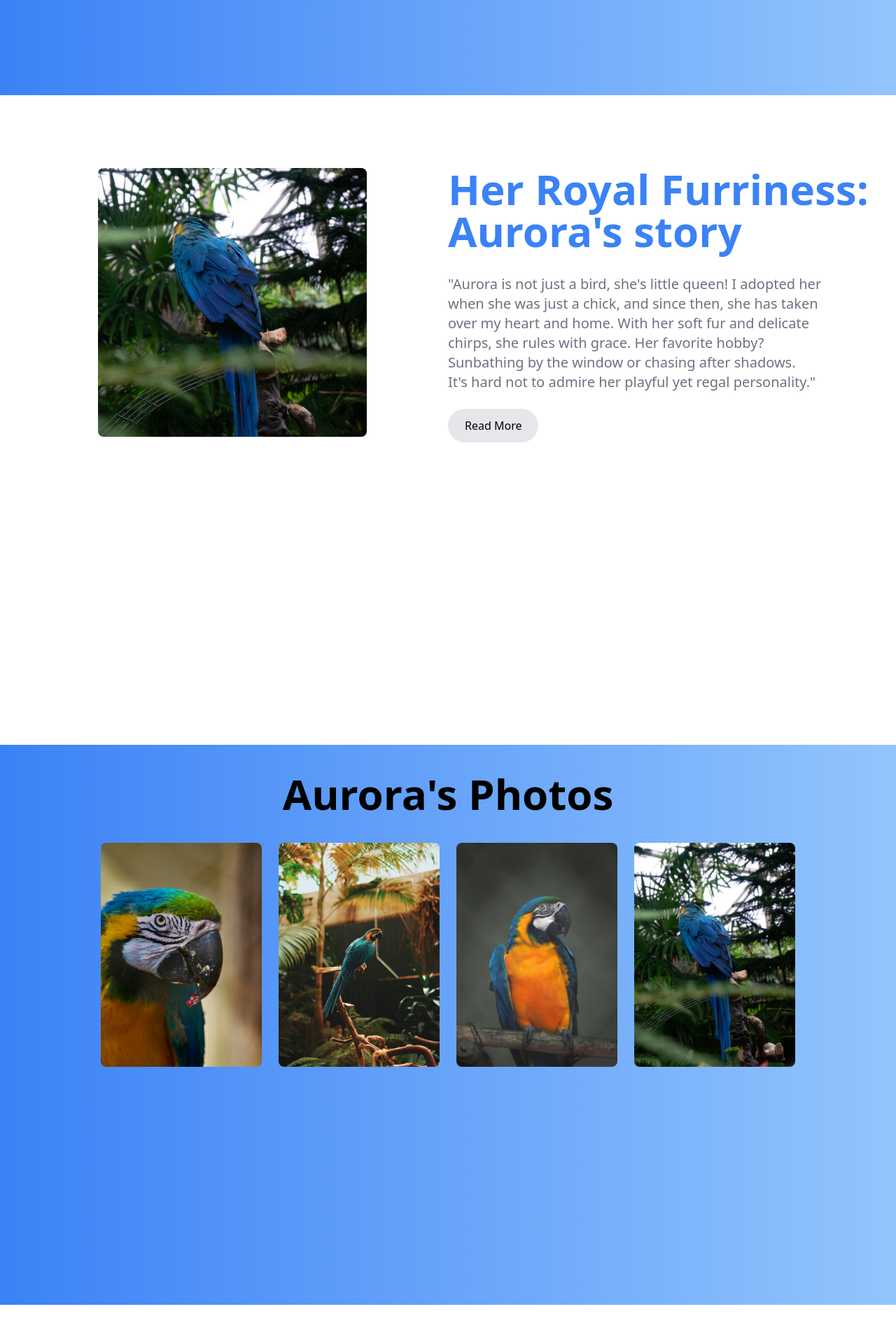
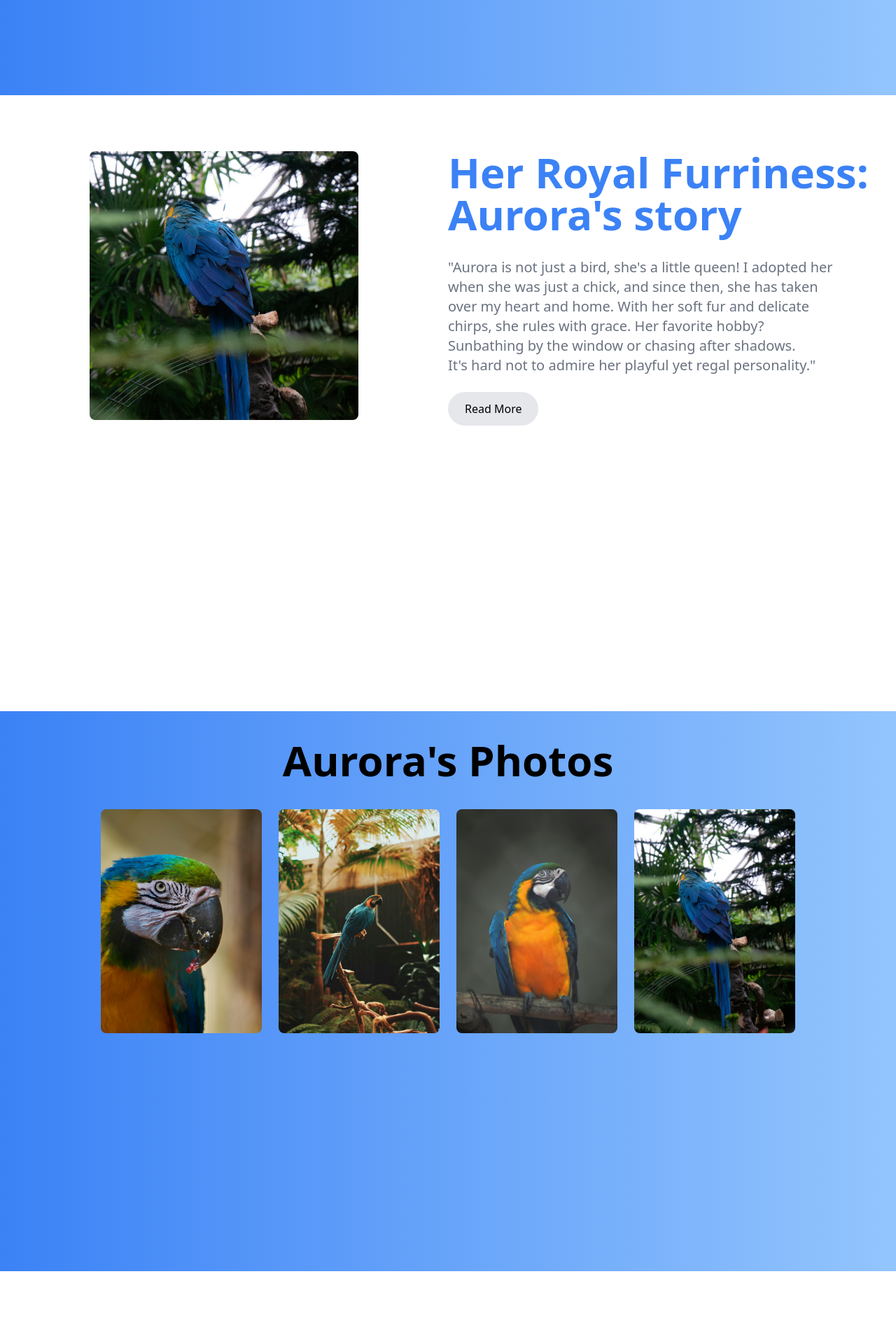
Before and after one commit to TunmiDev/Aurora, a React (Vite) app: page / in a window 1280 px wide. Shown: the part 720-2640 px from the top of the page at 70% size. Built offline with nearby package versions, Linux system fonts and the light colour scheme.

Commit message:
corrections

```diff
--- a/src/Components/About Us/AboutUs.jsx
+++ b/src/Components/About Us/AboutUs.jsx
@@ -3,8 +3,8 @@ import About from "../../assets/About.jpg";
 
 const AboutUs = () => {
   return (
-    <div className="p-6">
-      <div className="flex flex-col sm:flex-row items-center sm:items-start md:h-screen space-y-8 sm:space-y-0 mt-20">
+    <div>
+      <div className="flex flex-col sm:flex-row items-center sm:items-start md:h-screen space-y-3 sm:space-y-0 mt-20">
         {/* Right Section (Image) */}
         <div className="w-full md:w-1/2 flex justify-center">
           <img
@@ -21,7 +21,7 @@ const AboutUs = () => {
             Aurora's story
           </h2>
           <p className="text-gray-500 text-lg sm:text-xl pt-6 sm:pt-8">
-            "Aurora is not just a bird, she's little queen! I adopted her
+            "Aurora is not just a bird, she's a little queen! I adopted her
             <br />
             when she was just a chick, and since then, she has taken <br />
             over my heart and home. With her soft fur and delicate <br />
--- a/src/Components/Gallery/Gallery.jsx
+++ b/src/Components/Gallery/Gallery.jsx
@@ -6,7 +6,7 @@ import photo4 from "../../assets/photo4.jpg";
 
 const AuroraPhotos = () => {
   return (
-    <div className="relative min-h-screen flex flex-col bg-gradient-to-r from-blue-500 to-blue-300 ">
+    <div className="relative min-h-screen flex flex-col bg-gradient-to-r from-blue-500 to-blue-300 mb-20 ">
       {/* Text at the Top Center */}
       <div>
         <h1 className="relative inset-x-0 top-10 text-4xl sm:text-3xl md:text-6xl font-bold text-black dark:text-white text-center">
```
